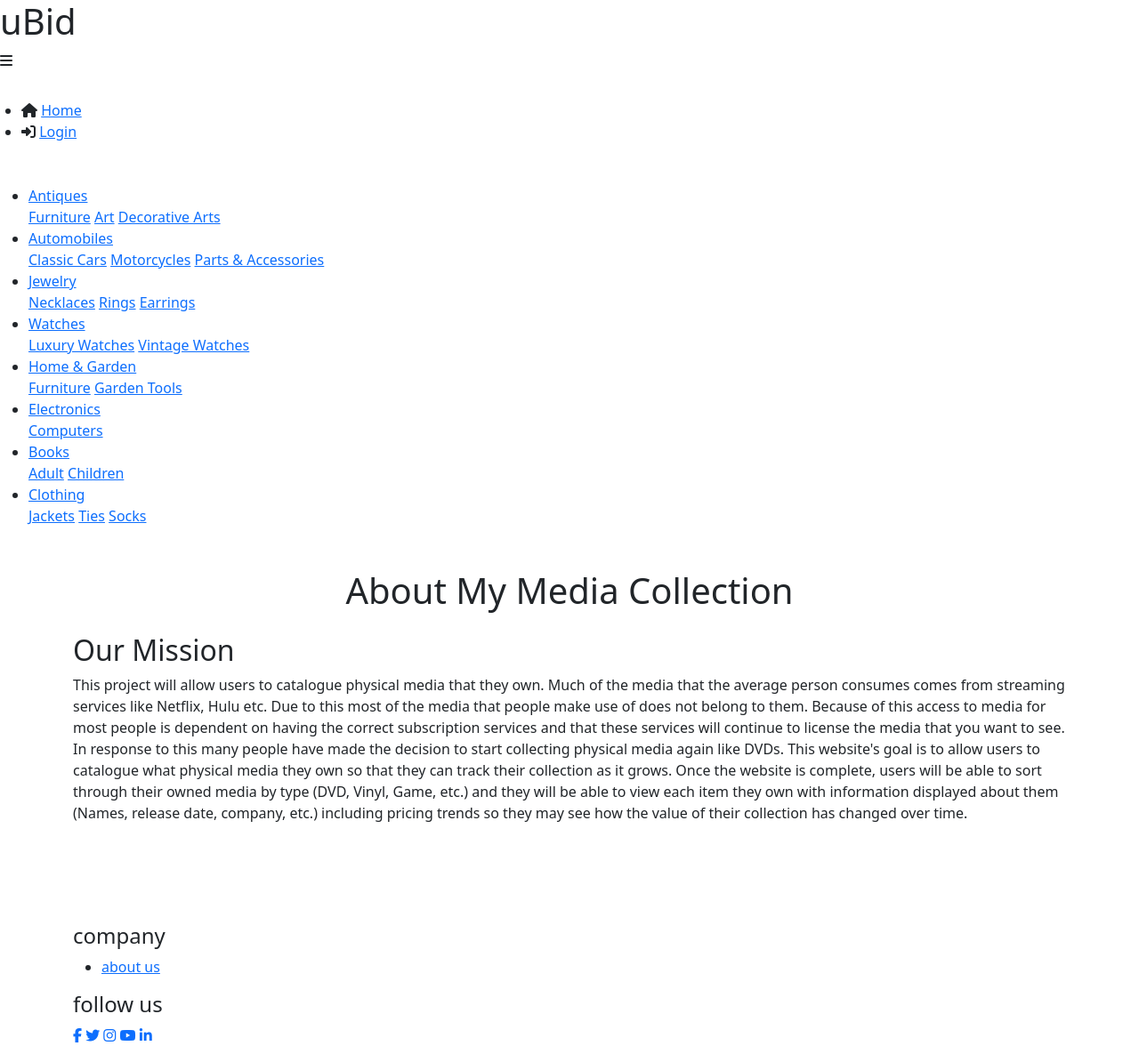
After one commit to hblake3/uBid, a PHP site: page /about.html in a window 1280 px wide. The commit adds this page. Shown: the whole page at 89% size. Run offline with PHP 8.4, Linux system fonts and the light colour scheme.

Commit message:
Add files via upload

```diff
--- /dev/null
+++ b/about.html
@@ -0,0 +1,69 @@
+<!DOCTYPE html>
+<html lang="en">
+  <head>
+    <meta charset="utf-8" />
+    <meta name="viewport" content="width=device-width, initial-scale=1" />
+    <title>My Media Collection</title>
+    <link
+      href="https://cdn.jsdelivr.net/npm/bootstrap@5.3.2/dist/css/bootstrap.min.css"
+      rel="stylesheet"
+      integrity="sha384-T3c6CoIi6uLrA9TneNEoa7RxnatzjcDSCmG1MXxSR1GAsXEV/Dwwykc2MPK8M2HN"
+      crossorigin="anonymous"
+    />
+    <link rel="preconnect" href="https://fonts.googleapis.com" />
+    <link rel="preconnect" href="https://fonts.gstatic.com" crossorigin />
+    <link
+      href="https://fonts.googleapis.com/css2?family=Montserrat:wght@300;400;500;600;700;900&family=Poppins:wght@300;400;500;600;700;900&display=swap"
+      rel="stylesheet"
+    />
+    <link href="css/style.css" rel="stylesheet" />
+    <link
+      rel="stylesheet"
+      href="https://cdnjs.cloudflare.com/ajax/libs/font-awesome/6.5.0/css/all.min.css"
+    />
+
+    <script
+      src="https://code.jquery.com/jquery-3.3.1.js"
+      integrity="sha256-2Kok7MbOyxpgUVvAk/HJ2jigOSYS2auK4Pfzbm7uH60="
+      crossorigin="anonymous"
+    ></script>
+    <script>
+      // Load header and footer
+      $(function () {
+        $("#header").load("header.php");
+        $("#footer").load("footer.html");
+      });
+    </script>
+  </head>
+  <body>
+    <div id="header"></div>
+    <div class="container my-5">
+      <h1 class="text-center mb-4">About My Media Collection</h1>
+      <div class="row">
+        <div class="col-lg-12">
+          <h2>Our Mission</h2>
+          <p>
+            This project will allow users to catalogue physical media that they
+            own. Much of the media that the average person consumes comes from
+            streaming services like Netflix, Hulu etc. Due to this most of the
+            media that people make use of does not belong to them. Because of
+            this access to media for most people is dependent on having the
+            correct subscription services and that these services will continue
+            to license the media that you want to see. In response to this many
+            people have made the decision to start collecting physical media
+            again like DVDs. This website's goal is to allow users to catalogue
+            what physical media they own so that they can track their collection
+            as it grows. Once the website is complete, users will be able to
+            sort through their owned media by type (DVD, Vinyl, Game, etc.) and
+            they will be able to view each item they own with information
+            displayed about them (Names, release date, company, etc.) including
+            pricing trends so they may see how the value of their collection has
+            changed over time.
+          </p>
+        </div>
+      </div>
+    </div>
+
+    <div id="footer" style="padding-top: 6vh"></div>
+  </body>
+</html>
--- a/header.php
+++ b/header.php
@@ -1,5 +1,5 @@
 <?php
-session_start();
+require_once 'db_connection.php';
 ?>
 
 <!DOCTYPE html>
@@ -67,66 +67,63 @@ session_start();
     <nav class="category-nav">
         <ul class="category-ul">
             <li class="dropdown">
-                <a href="category.php" class="dropbtn">Antiques</a>
+                <a href="category.php?categoryID=5" class="dropbtn">Antiques</a>
                 <div class="dropdown-content">
-                    <a href="category.php">Furniture</a>
-                    <a href="category.php">Art</a>
-                    <a href="category.php">Decorative Arts</a>
+                    <a href="category.php?categoryID=1&type=furniture">Furniture</a>
+                    <a href="category.php?categoryID=1&type=art">Art</a>
+                    <a href="category.php?categoryID=1&type=decorative_arts">Decorative Arts</a>
                 </div>
             </li>
             <li class="dropdown">
-                <a href="category.php" class="dropbtn">Automobiles</a>
+                <a href="category.php?categoryID=1" class="dropbtn">Automobiles</a>
                 <div class="dropdown-content">
-                    <a href="category.php">Classic Cars</a>
-                    <a href="category.php">Motorcycles</a>
-                    <a href="category.php">Parts & Accessories</a>
+                    <a href="category.php?categoryID=2&type=classic_cars">Classic Cars</a>
+                    <a href="category.php?categoryID=2&type=motorcycles">Motorcycles</a>
+                    <a href="category.php?categoryID=2&type=parts_accessories">Parts & Accessories</a>
                 </div>
             </li>
             <li class="dropdown">
-                <a href="category.php" class="dropbtn">Jewelry</a>
+                <a href="category.php?categoryID=9" class="dropbtn">Jewelry</a>
                 <div class="dropdown-content">
-                    <a href="category.php">Necklaces</a>
-                    <a href="category.php">Rings</a>
-                    <a href="category.php">Earrings</a>
+                    <a href="category.php?categoryID=3&type=necklaces">Necklaces</a>
+                    <a href="category.php?categoryID=3&type=rings">Rings</a>
+                    <a href="category.php?categoryID=3&type=earrings">Earrings</a>
                 </div>
             </li>
             <li class="dropdown">
-                <a href="category.php" class="dropbtn">Watches</a>
+                <a href="category.php?categoryID=13" class="dropbtn">Watches</a>
                 <div class="dropdown-content">
-                    <a href="category.php">Luxury Watches</a>
-                    <a href="category.php">Vintage Watches</a>
+                    <a href="category.php?categoryID=4&type=luxury_watches">Luxury Watches</a>
+                    <a href="category.php?categoryID=4&type=vintage_watches">Vintage Watches</a>
                 </div>
             </li>
             <li class="dropdown">
-                <a href="category.php" class="dropbtn">Home & Garden</a>
+                <a href="category.php?categoryID=16" class="dropbtn">Home & Garden</a>
                 <div class="dropdown-content">
-                    <a href="category.php">Furniture</a>
-                    <a href="category.php">Garden Tools</a>
+                    <a href="category.php?categoryID=5&type=furniture">Furniture</a>
+                    <a href="category.php?categoryID=5&type=garden_tools">Garden Tools</a>
                 </div>
             </li>
             <li class="dropdown">
-                <a href="category.php" class="dropbtn">Electronics</a>
+                <a href="category.php?categoryID=19" class="dropbtn">Electronics</a>
                 <div class="dropdown-content">
-                    <a href="category.php">Computers</a>
+                    <a href="category.php?categoryID=6&type=computers">Computers</a>
                 </div>
             </li>
             <li class="dropdown">
-                <a href="category.php" class="dropbtn">Books</a>
+                <a href="category.php?categoryID=21" class="dropbtn">Books</a>
                 <div class="dropdown-content">
-                    <a href="category.php">Adult</a>
-                    <a href="category.php">Children</a>
+                    <a href="category.php?categoryID=7&type=adult">Adult</a>
+                    <a href="category.php?categoryID=7&type=children">Children</a>
                 </div>
             </li>
             <li class="dropdown">
-                <a href="category.php" class="dropbtn">Clothing</a>
+                <a href="category.php?categoryID=24" class="dropbtn">Clothing</a>
                 <div class="dropdown-content">
-                    <a href="category.php">Jackets</a>
-                    <a href="category.php">Ties</a>
-                    <a href="category.php">Socks</a>
+                    <a href="category.php?categoryID=8&type=jackets">Jackets</a>
+                    <a href="category.php?categoryID=8&type=ties">Ties</a>
+                    <a href="category.php?categoryID=8&type=socks">Socks</a>
                 </div>
             </li>
         </ul>
     </nav>
-</body>
-
-</html>
```
Also changed, not shown: category.php (added, +144 -0 lines).
